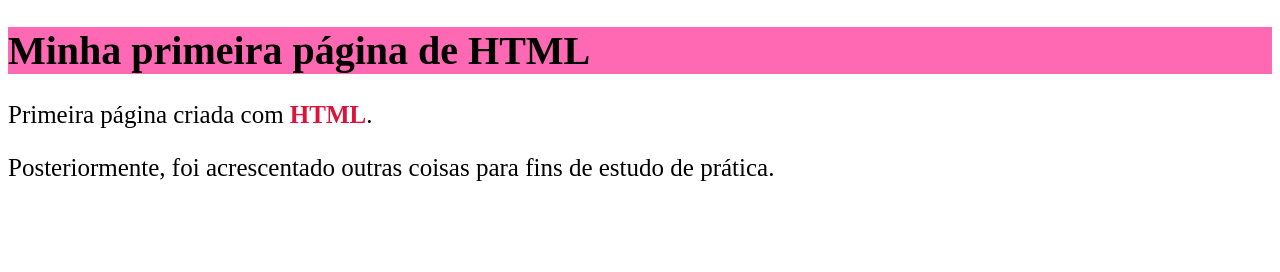
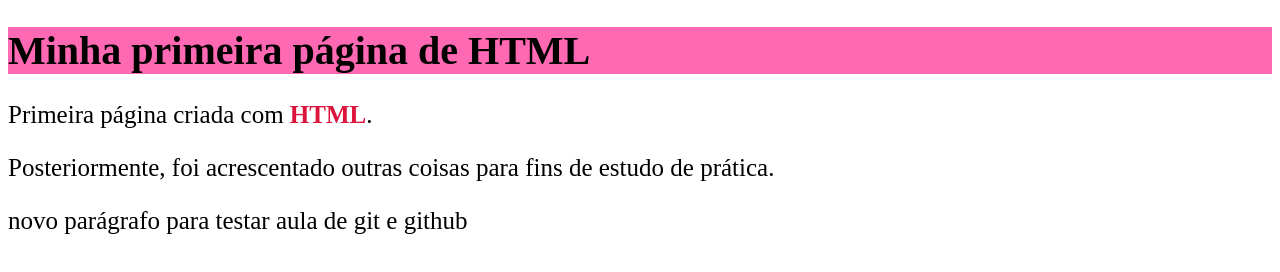
Before and after one commit to RogerioCosta88/dev-quest-html-basico-primeira-pagina, a plain HTML site: page index.html in a window 1280 px wide. Drawn offline with Linux system fonts and the light colour scheme.

Commit message:
novo parágrafo

```diff
--- a/index.html
+++ b/index.html
@@ -13,5 +13,7 @@
     <p>Primeira página criada com <span><strong>HTML</strong></span>.</p>
 
     <p>Posteriormente, foi acrescentado outras coisas para fins de estudo de prática.</p>
+
+    <p>novo parágrafo para testar aula de git e github</p>
   </body>
 </html>
```
